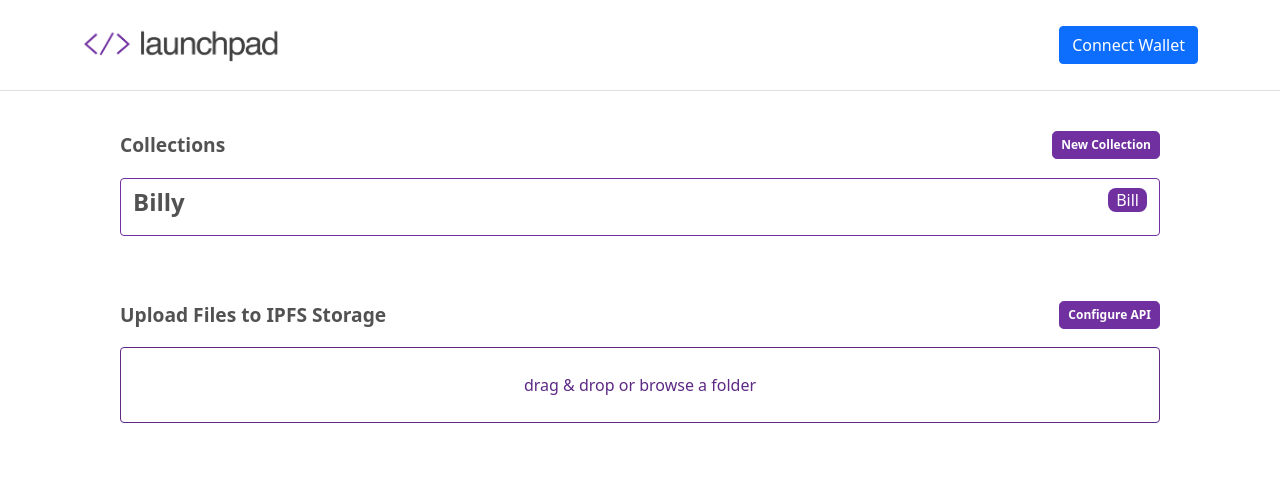
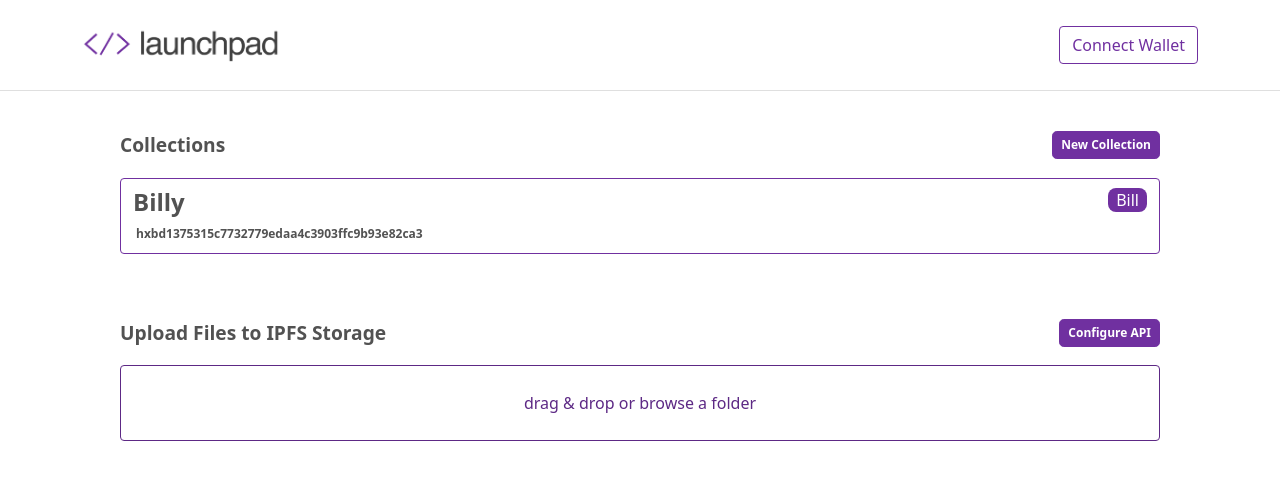
Before and after one commit to its-seb/launchpad-, a React (Create React App) app: page / in a window 1280 px wide. Shown: the top 480 px of the page. Built offline with nearby package versions, Linux system fonts and the light colour scheme.

Commit message:
Revert "Dynamic Contract Address display"
This reverts commit 84817313a5ff0775c68314cc61740ef972443883.

```diff
--- a/src/components/AppContent.js
+++ b/src/components/AppContent.js
@@ -4,8 +4,6 @@ import AppContentStyle from "./AppContent.module.css";
 import NewCollection from "./NewCollection.js";
 import PinataSetting from "./PinataSetting.js";
 import Dropzone from "./Dropzone.js";
-import Navigation from "./Navigation.js";
-
 
 const AppContent = () => {
   const [showCollectionModal, setShowCollectionModal] = useState(false);
@@ -75,8 +73,8 @@ const AppContent = () => {
                     overflow: "hidden",
                     textOverflow: "ellipsis",
                   }}
-                  id="contract_address">
-
+                >
+                  hxbd1375315c7732779edaa4c3903ffc9b93e82ca3
                 </span>
               </Card>
             </Col>
--- a/src/components/Navigation.js
+++ b/src/components/Navigation.js
@@ -12,14 +12,11 @@ const Navigation = () => {
   const handleWalletClickEvent = async () => {
     walletAddress = await connection.getWalletAddress();
     const connectionButton = document.getElementById("selectWallet");
-    const contract_address = document.getElementById("contract_address");
-
 
     if (walletAddress == "undefined" || walletAddress == null) {
       connectionButton.innerHTML = "Connect Wallet";
     } else {
       connectionButton.innerHTML = `Connected to ${walletAddress}`;
-      contract_address.innerHTML = `${walletAddress}`;
       localStorage.setItem("USER_WALLET_ADDRESS", walletAddress);
     }
   };
```
